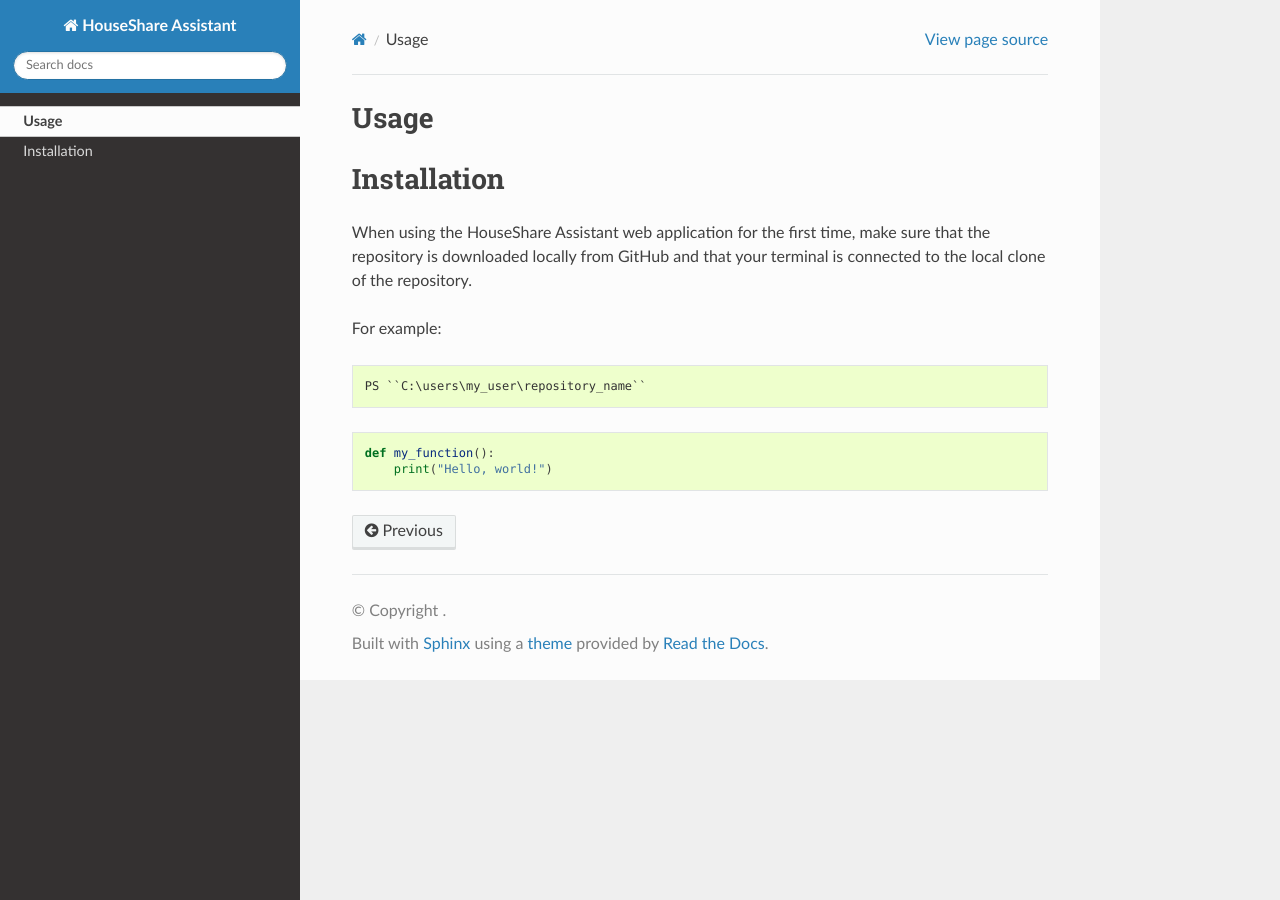
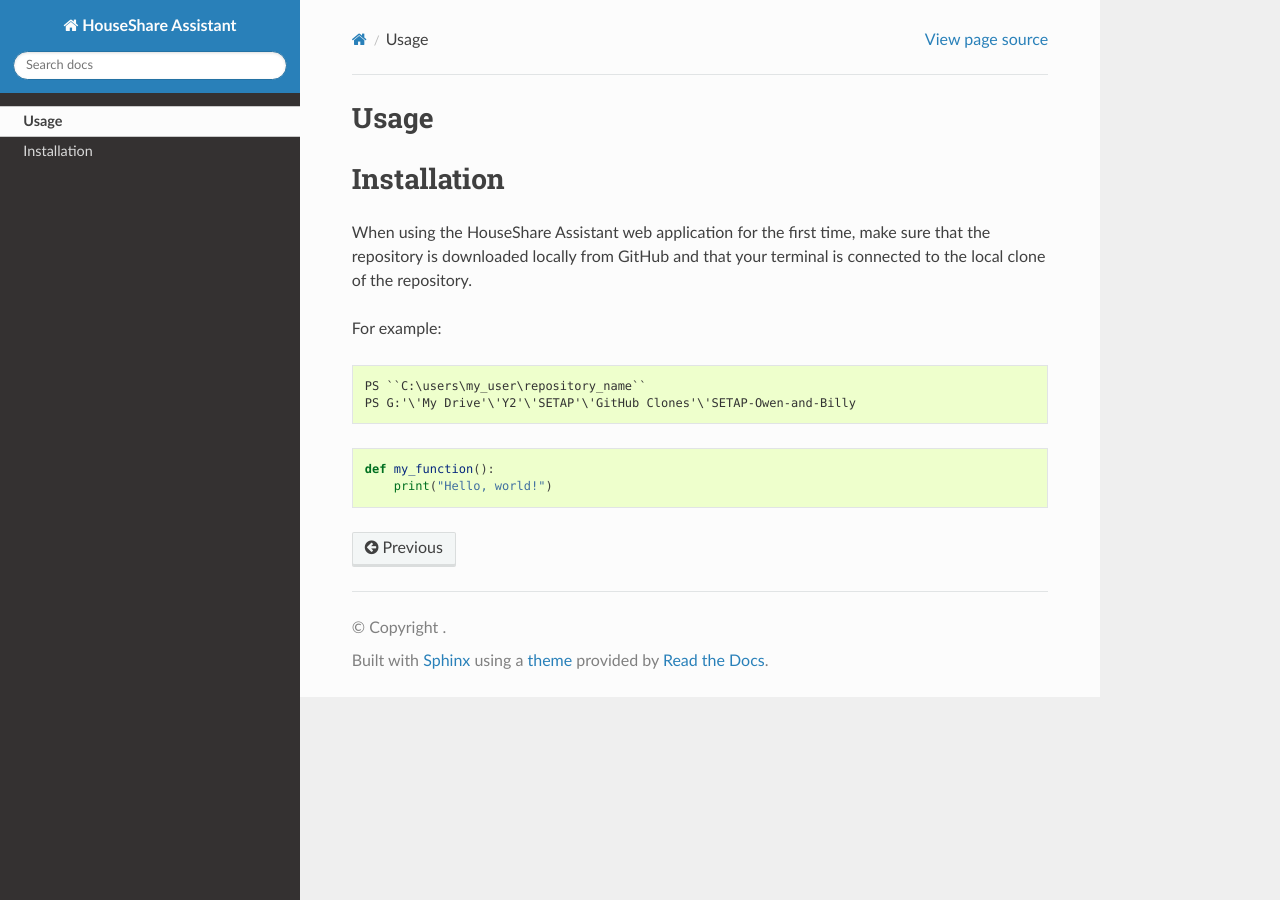
Before and after one commit to up2194063/SETAP-Owen-and-Billy, a Sphinx documentation site: the page built from docs/usage.rst, in a window 1280 px wide. Built offline with Sphinx 7.4.7 and the Read the Docs theme 3.1.0, drawn with Linux system fonts in a browser that asks for light colours.

Commit message:
Update usage.rst

```diff
--- a/docs/usage.rst
+++ b/docs/usage.rst
@@ -12,6 +12,7 @@ For example:
 .. code-block:: console
 
     PS ``C:\users\my_user\repository_name``
+    PS G:'\'My Drive'\'Y2'\'SETAP'\'GitHub Clones'\'SETAP-Owen-and-Billy
 
 .. code-block:: python
 
```
